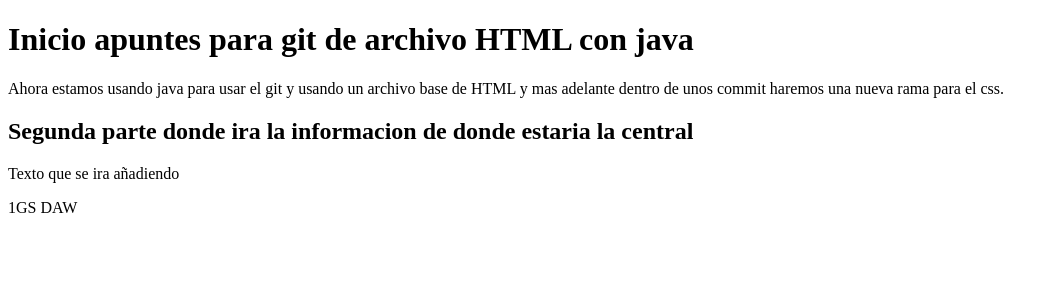
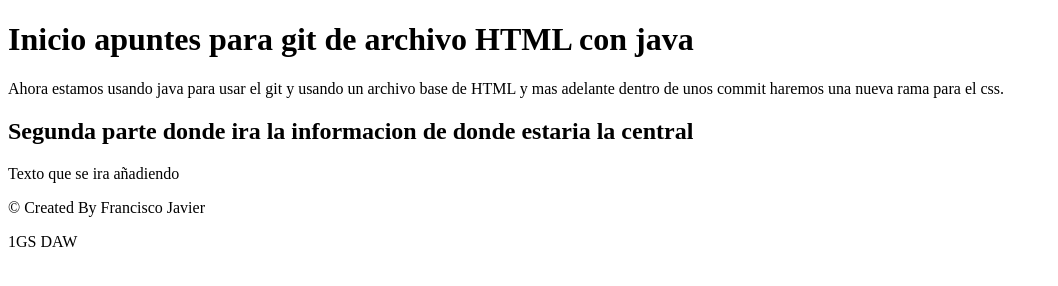
Before and after one commit to NoisyBoy01/pruebaHTMLEclipse, a plain HTML site: page index.html in a window 1280 px wide. Shown: the whole page, without its empty margins (0-1058 px from the left). Drawn offline with Linux system fonts and the light colour scheme.

Commit message:
Mas cambios

```diff
--- a/index.html
+++ b/index.html
@@ -36,6 +36,8 @@
 
 <footer>
 
+	<p>&copy; Created By Francisco Javier</p>
+
 	<p>1GS DAW</p>
 
 </footer>
```
